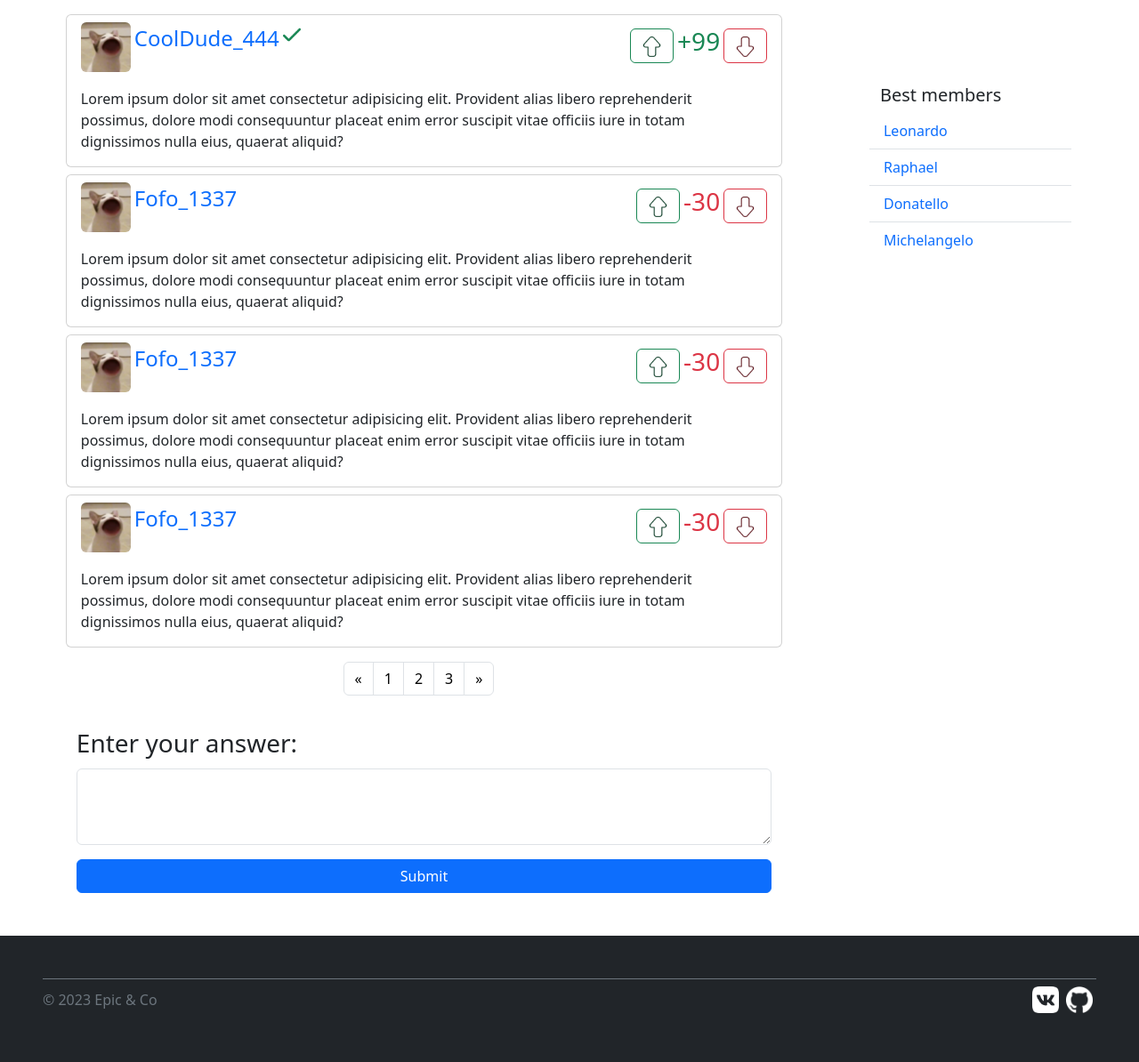
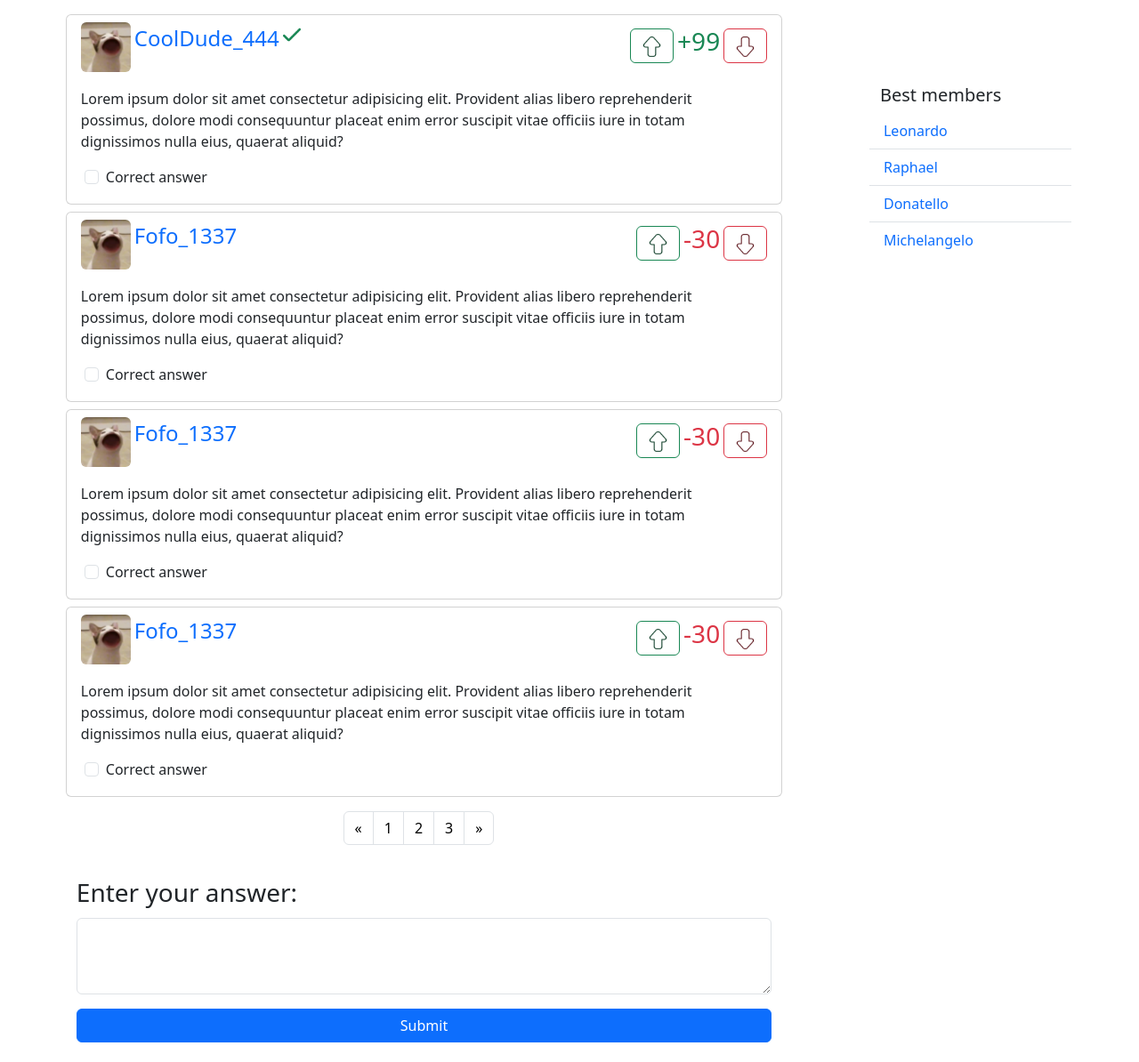
Before and after one commit to Bopster410/web_dz_project, a Python web app: template templates/question.html in a window 1280 px wide. Shown: the part 495-1689 px from the top of the page at 89% size. Run offline with Jinja, Linux system fonts and the light colour scheme; the template is opened without the code that fills it, so the values that code supplies are empty.

Commit message:
Added 'correct answer' checkbox

```diff
--- a/templates/question.html
+++ b/templates/question.html
@@ -124,6 +124,12 @@
                         <p class="card-text">Lorem ipsum dolor sit amet consectetur adipisicing elit. Provident
                             alias libero reprehenderit possimus, dolore modi consequuntur placeat enim error
                             suscipit vitae officiis iure in totam dignissimos nulla eius, quaerat aliquid?</p>
+                        <div class="form-check ms-3">
+                            <input class="form-check-input" type="checkbox" value="" id="checkCorrect1">
+                            <label class="form-check-label" for="checkCorrect1">
+                                Correct answer
+                            </label>
+                        </div>
                     </div>
                 </div>
 
@@ -149,6 +155,12 @@
                         <p class="card-text">Lorem ipsum dolor sit amet consectetur adipisicing elit. Provident
                             alias libero reprehenderit possimus, dolore modi consequuntur placeat enim error
                             suscipit vitae officiis iure in totam dignissimos nulla eius, quaerat aliquid?</p>
+                        <div class="form-check ms-3">
+                            <input class="form-check-input" type="checkbox" value="" id="checkCorrect2">
+                            <label class="form-check-label" for="checkCorrect2">
+                                Correct answer
+                            </label>
+                        </div>
                     </div>
                 </div>
                 <div class="card">
@@ -173,6 +185,12 @@
                         <p class="card-text">Lorem ipsum dolor sit amet consectetur adipisicing elit. Provident
                             alias libero reprehenderit possimus, dolore modi consequuntur placeat enim error
                             suscipit vitae officiis iure in totam dignissimos nulla eius, quaerat aliquid?</p>
+                        <div class="form-check ms-3">
+                            <input class="form-check-input" type="checkbox" value="" id="checkCorrect3">
+                            <label class="form-check-label" for="checkCorrect3">
+                                Correct answer
+                            </label>
+                        </div>
                     </div>
                 </div>
                 <div class="card">
@@ -197,6 +215,12 @@
                         <p class="card-text">Lorem ipsum dolor sit amet consectetur adipisicing elit. Provident
                             alias libero reprehenderit possimus, dolore modi consequuntur placeat enim error
                             suscipit vitae officiis iure in totam dignissimos nulla eius, quaerat aliquid?</p>
+                        <div class="form-check ms-3">
+                            <input class="form-check-input" type="checkbox" value="" id="checkCorrect4">
+                            <label class="form-check-label" for="checkCorrect4">
+                                Correct answer
+                            </label>
+                        </div>
                     </div>
                 </div>
 
```
